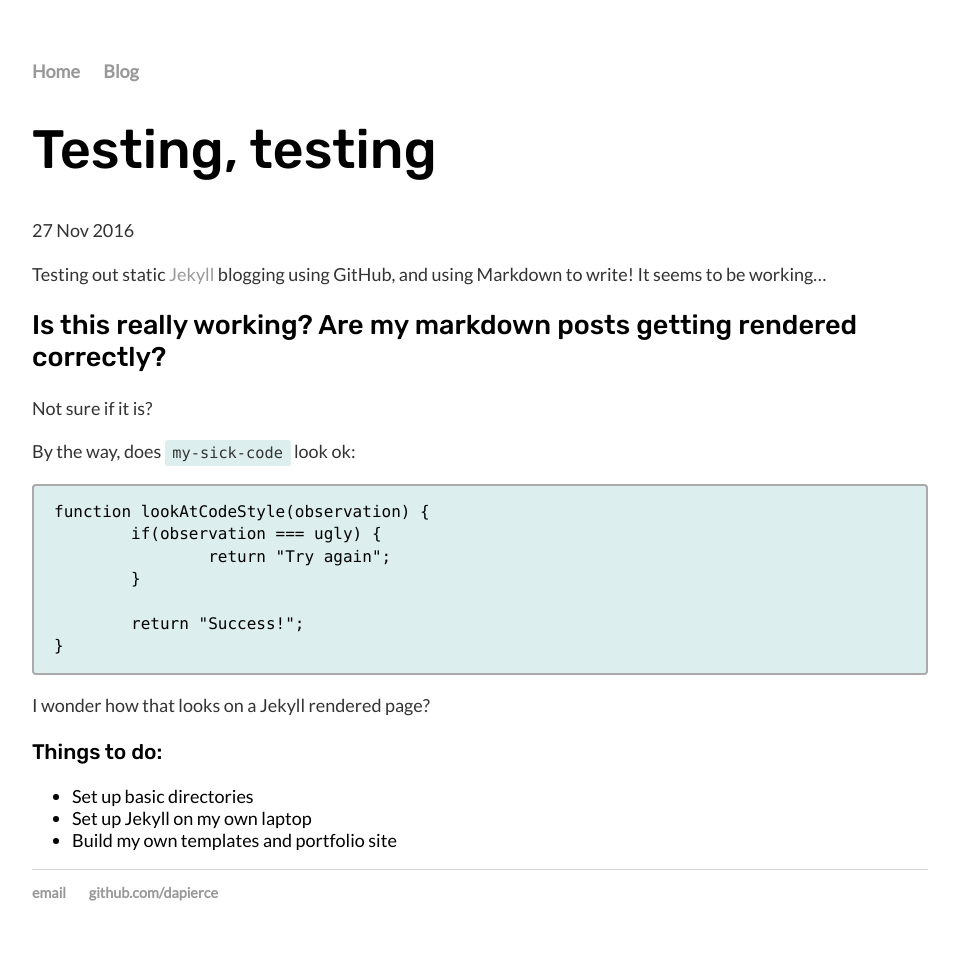
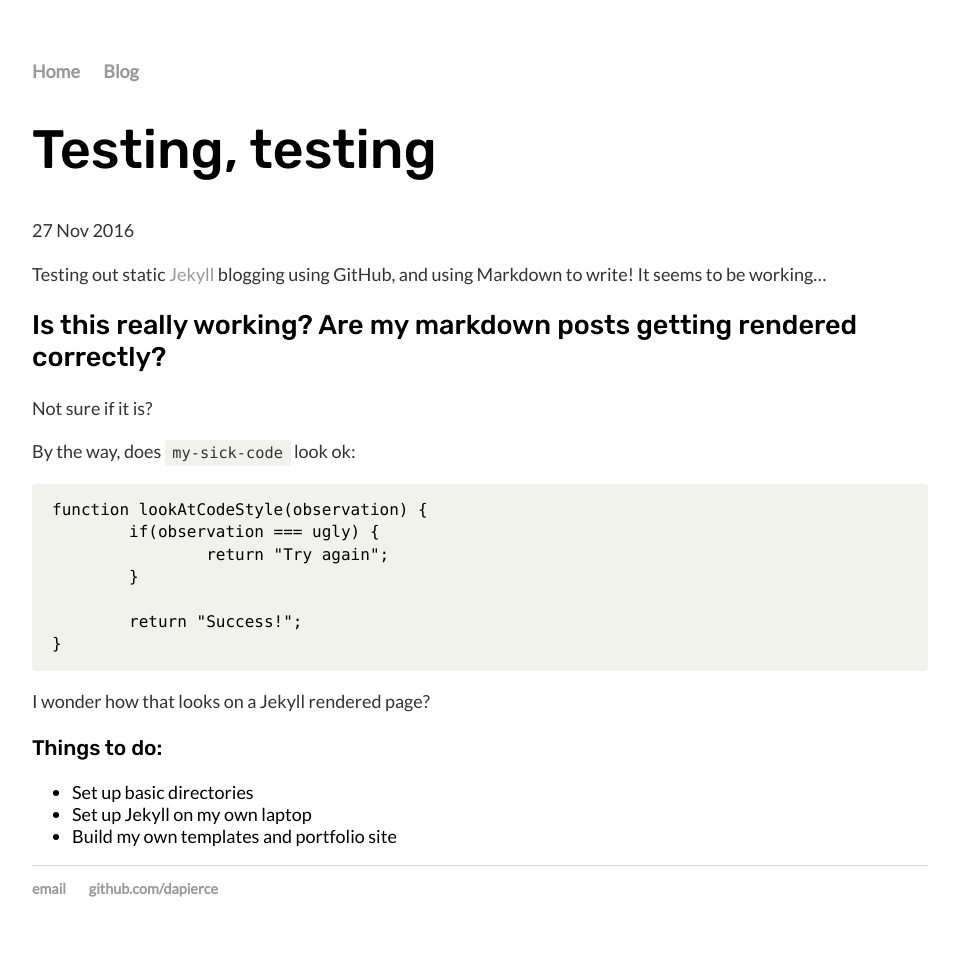
Before and after one commit to dapierce/dapierce.github.io-archive, a Jekyll site: the page built from _posts/2016-11-27-testing.md, in a window 1280 px wide. Shown: the whole page, without its empty margins (160-1119 px from the left). Built offline with Jekyll 4.4.1, drawn with Linux system fonts in a browser that asks for light colours.

Commit message:
Update main.css

```diff
--- a/css/main.css
+++ b/css/main.css
@@ -61,7 +61,7 @@ code {
   font-size: 85%;
   /*color: #bf616a;*/
   /*background: darken(#261e16, 7.5%);*/
-  background-color: #dee;
+  background-color: #f2f2ed;
   border-radius: 3px;
 }
 pre {
@@ -74,8 +74,7 @@ pre {
   white-space: pre-wrap;
   word-break: break-all;
   word-wrap: break-word;
-  background-color: #dee;
-  border: #aaa 2px solid;
+  background-color: #f2f2ed;
 /*  background-color: #f9f9f9;*/
 }
 pre code {
```
